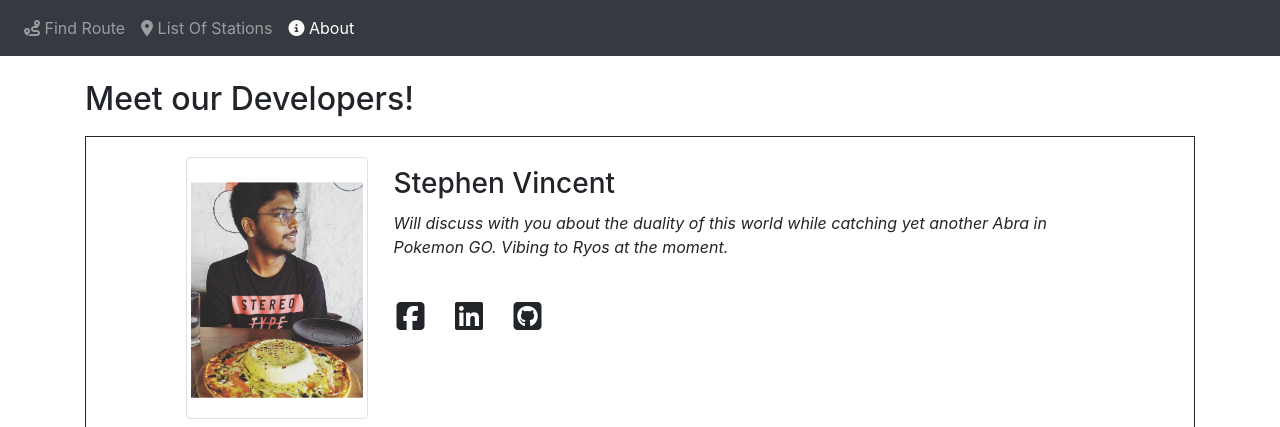
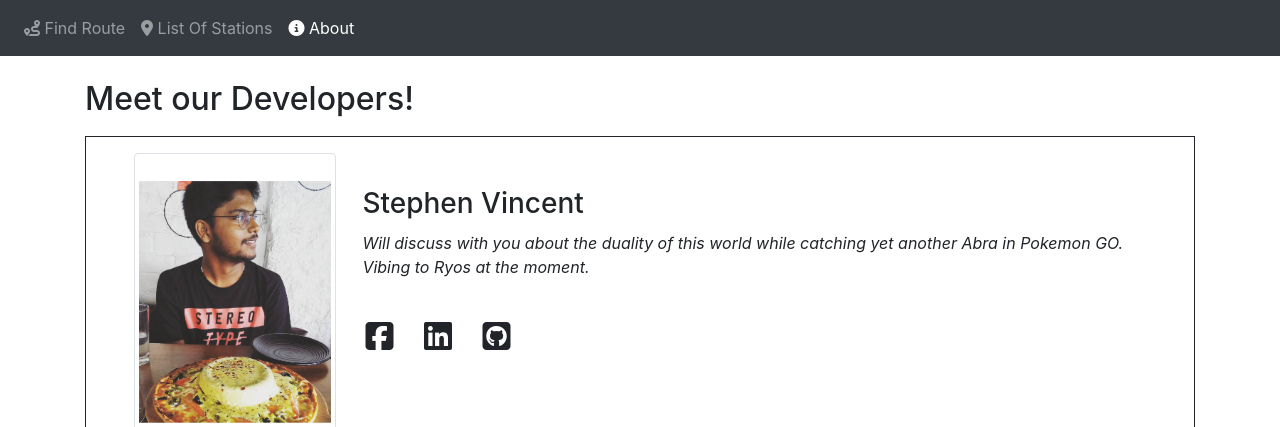
Before and after one commit to stephenvincent27/route-planner, a Django app: page /about/ in a window 1280 px wide. Shown: the top 427 px of the page. Run offline with Django 3.2, Linux system fonts and the light colour scheme; some libraries are stand-ins or nearby versions.

Commit message:
Modified about page

```diff
--- a/src/templates/about.html
+++ b/src/templates/about.html
@@ -13,9 +13,10 @@
 
     <div class="row justify-content-center">
         <div class="col-12">
-            <div class="media">
+            <div class="media px-5 py-3">
                 <img src="{% static 'img/stp.png' %}" alt="Stephen" class="stp img-thumbnail mr-3 align-self-center">
                 <div class="media-body">
+                    <br>
                     <h3 class="medcontent"> Stephen Vincent </h3>
                     <em class="medcontent"> Will discuss with you about the duality of this world while catching yet another Abra in Pokemon GO. Vibing to Ryos at the moment. </em>
                     <br>
@@ -29,8 +30,9 @@
 
     <div class="row justify-content-center">
         <div class="col-12">
-            <div class="media">
+            <div class="media px-5 py-3">
                 <div class="media-body">
+                    <br>
                     <h3 class="medcontent" style="text-align: right; "> Divyansh Srivastava </h3>
                     <em class="medcontent" style="text-align: right; "> Enter description! </em>
                     <br>
--- a/src/templates/static/css/styles.css
+++ b/src/templates/static/css/styles.css
@@ -3,7 +3,6 @@ body {
 }
 
 .media {
-    padding: 20px 100px;
     border: 1px;
     border-style: solid;
     margin: 10px 0px;
@@ -21,6 +20,6 @@ img.stp {
 .routeform {
     padding: 20px 0px;
     border: 1px;
-    border-style: dashed;
+    border-style: solid;
     margin-bottom: 20px;
 }
```
